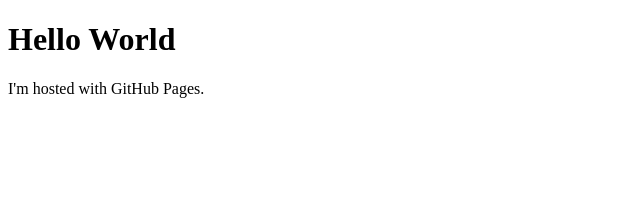
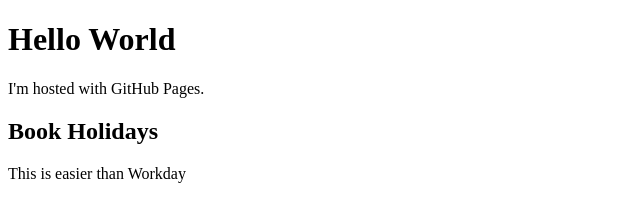
Before and after one commit to mithileshz/mith.github.io, a plain HTML site: page index.html in a window 1280 px wide. Shown: the whole page, without its empty margins (0-640 px from the left). Drawn offline with Linux system fonts and the light colour scheme.

Commit message:
Update index.html

```diff
--- a/index.html
+++ b/index.html
@@ -5,5 +5,7 @@
   <body>
     <h1>Hello World</h1>
     <p>I'm hosted with GitHub Pages.</p>
+    <h2>Book Holidays</h2>
+    <p>This is easier than Workday</p>
   </body>
 </html>
```
